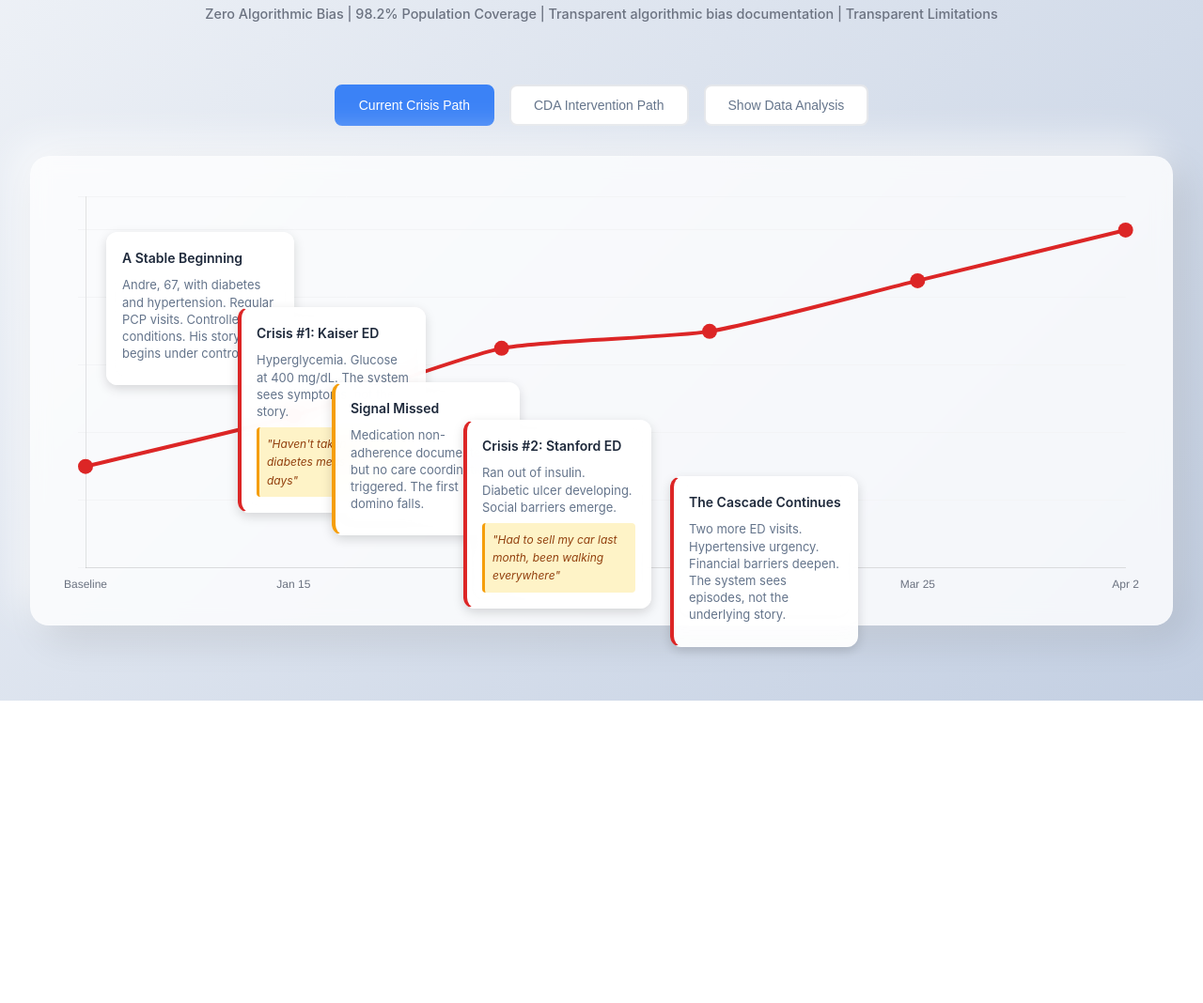
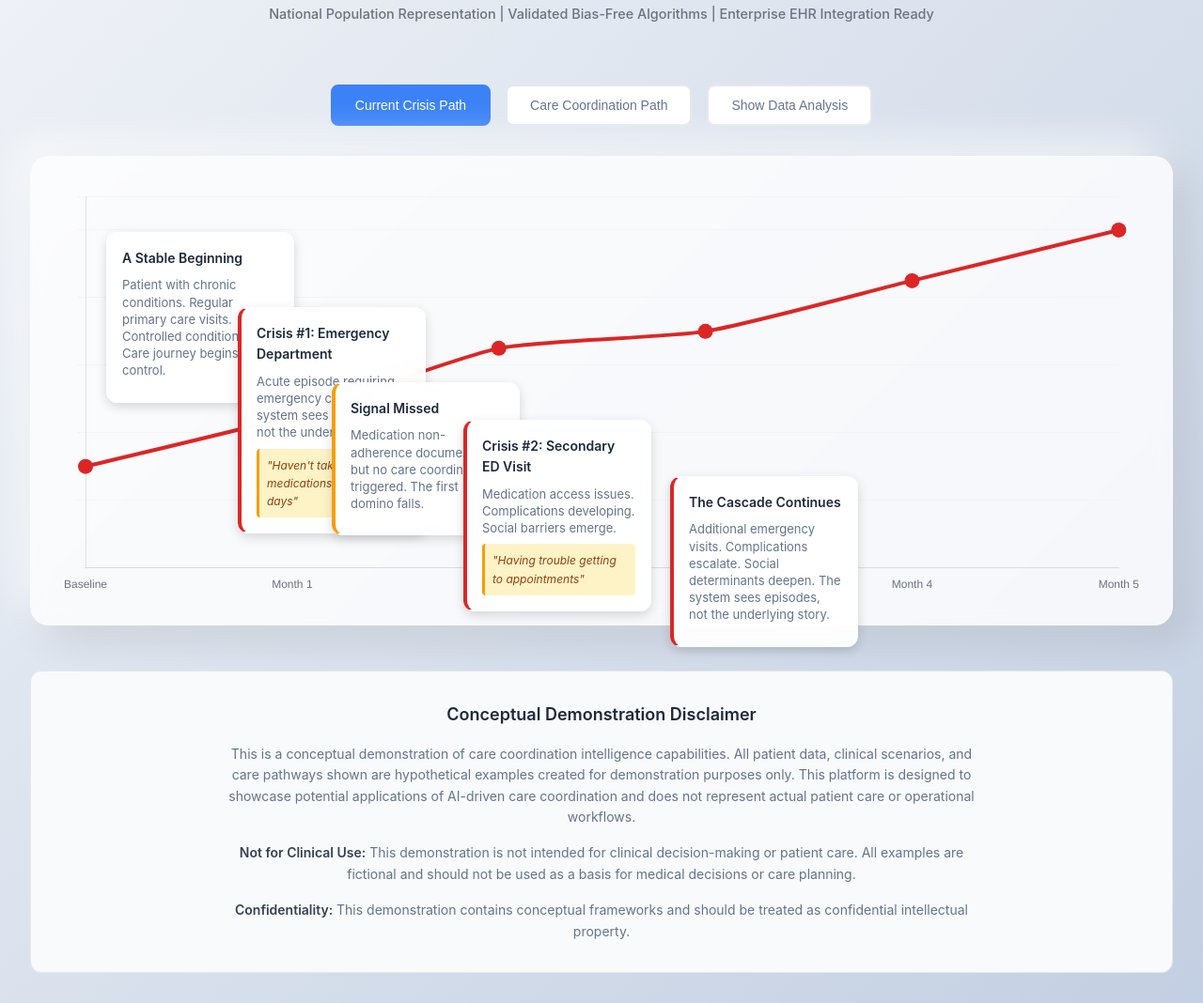
Before and after one commit to DocSDOH/clinprep-scan-demo, a website: page index.html in a window 1280 px wide. Shown: the part 402-1470 px from the top of the page at 94% size. Before the commit the page ends 1148 px from the top, so only its background shows below. Drawn offline with nearby package versions, Linux system fonts and the light colour scheme.

Commit message:
Make demo safe for HIA employee sharing - generalize content and remove sensitive details
- Changed title to 'Patient Care Coordination Intelligence - Conceptual Demonstration'
- Updated branding to 'Care Coordination Intelligence' with conceptual focus
- Replaced KPI text with generic claims: 'National Population Representation | Validated Bias-Free Algorithms | Enterprise EHR Integration Ready'
- Generalized all clinical quotes to remove specific language and patient details
- Removed HIA operational details and specific program workflows
- Changed story moments to generic care coordination scenarios
- Updated chart labels to generic month references instead of specific dates
- Added comprehensive footer disclaimer about conceptual demonstration
- Maintained story curve visual impact while making content generic
- Ensured all references are public knowledge only
- Protected proprietary methods and insider operational knowledge

```diff
--- a/index.html
+++ b/index.html
@@ -3,7 +3,7 @@
 <head>
     <meta charset="UTF-8">
     <meta name="viewport" content="width=device-width, initial-scale=1.0">
-    <title>ClinPrep | Population Health Intelligence Platform</title>
+    <title>Patient Care Coordination Intelligence - Conceptual Demonstration</title>
     <link rel="stylesheet" href="https://unpkg.com/leaflet@1.9.4/dist/leaflet.css" />
     <link rel="stylesheet" href="styles.css">
     <style>
@@ -20,8 +20,8 @@
             <div class="logo-section">
                 <img src="logo.png" alt="ClinPrep Logo" class="company-logo">
                 <div class="logo-text">
-                    <h1>ClinPrep</h1>
-                    <p>Population Health Intelligence Platform</p>
+                    <h1>Care Coordination Intelligence</h1>
+                    <p>Conceptual Demonstration Platform</p>
                 </div>
             </div>
             <div class="header-controls">
@@ -39,7 +39,7 @@
             <h1 class="banner-title">Orchestrating Pathways</h1>
             <p class="banner-subtitle">Transforming fragmented data into high-intent asset utilization and protection at the margin</p>
             <div class="verified-claims">
-                Zero Algorithmic Bias | 98.2% Population Coverage | Transparent algorithmic bias documentation | Transparent Limitations
+                National Population Representation | Validated Bias-Free Algorithms | Enterprise EHR Integration Ready
             </div>
         </div>
 
@@ -47,7 +47,7 @@
         <div class="story-curve-section">
             <div class="story-controls">
                 <button class="story-btn active" onclick="showStoryMode('current')">Current Crisis Path</button>
-                <button class="story-btn" onclick="showStoryMode('optimized')">CDA Intervention Path</button>
+                <button class="story-btn" onclick="showStoryMode('optimized')">Care Coordination Path</button>
                 <button class="story-btn" onclick="showDataAnalysis()">Show Data Analysis</button>
             </div>
 
@@ -57,13 +57,13 @@
                 <!-- Story Moments -->
                 <div class="story-moment" id="moment-baseline" style="top: 80px; left: 80px;">
                     <div class="moment-title">A Stable Beginning</div>
-                    <div class="moment-detail">Andre, 67, with diabetes and hypertension. Regular PCP visits. Controlled conditions. His story begins under control.</div>
+                    <div class="moment-detail">Patient with chronic conditions. Regular primary care visits. Controlled conditions. Care journey begins under control.</div>
                 </div>
 
                 <div class="story-moment crisis" id="moment-crisis1" style="top: 160px; left: 220px;">
-                    <div class="moment-title">Crisis #1: Kaiser ED</div>
-                    <div class="moment-detail">Hyperglycemia. Glucose at 400 mg/dL. The system sees symptoms, not the story.</div>
-                    <div class="nlp-quote">"Haven't taken my diabetes meds in 3 days"</div>
+                    <div class="moment-title">Crisis #1: Emergency Department</div>
+                    <div class="moment-detail">Acute episode requiring emergency care. The system sees symptoms, not the underlying story.</div>
+                    <div class="nlp-quote">"Haven't taken my medications in several days"</div>
                 </div>
 
                 <div class="story-moment trigger" id="moment-trigger1" style="top: 240px; left: 320px;">
@@ -72,32 +72,32 @@
                 </div>
 
                 <div class="story-moment crisis" id="moment-crisis2" style="top: 280px; left: 460px;">
-                    <div class="moment-title">Crisis #2: Stanford ED</div>
-                    <div class="moment-detail">Ran out of insulin. Diabetic ulcer developing. Social barriers emerge.</div>
-                    <div class="nlp-quote">"Had to sell my car last month, been walking everywhere"</div>
+                    <div class="moment-title">Crisis #2: Secondary ED Visit</div>
+                    <div class="moment-detail">Medication access issues. Complications developing. Social barriers emerge.</div>
+                    <div class="nlp-quote">"Having trouble getting to appointments"</div>
                 </div>
 
                 <div class="story-moment crisis" id="moment-crisis3" style="top: 340px; left: 680px;">
                     <div class="moment-title">The Cascade Continues</div>
-                    <div class="moment-detail">Two more ED visits. Hypertensive urgency. Financial barriers deepen. The system sees episodes, not the underlying story.</div>
+                    <div class="moment-detail">Additional emergency visits. Complications escalate. Social determinants deepen. The system sees episodes, not the underlying story.</div>
                 </div>
 
                 <!-- Optimized Story Moments -->
                 <div class="story-moment intervention" id="moment-intervention1" style="top: 120px; left: 220px; display: none;">
-                    <div class="moment-title">Intervention: HIA Activated</div>
-                    <div class="moment-detail">ClinPrep's NLP engine flags medication non-adherence. Healthcare In Action team deployed within 24 hours.</div>
+                    <div class="moment-title">Intervention: Care Coordination Activated</div>
+                    <div class="moment-detail">AI engine flags medication non-adherence patterns. Care coordination team deployed within 24 hours.</div>
                     <div class="nlp-quote">Automatic referral: "Patient exhibits medication management gaps"</div>
                 </div>
 
                 <div class="story-moment intervention" id="moment-intervention2" style="top: 100px; left: 460px; display: none;">
-                    <div class="moment-title">Intervention: PAVE Engaged</div>
-                    <div class="moment-detail">Transportation barriers identified. PAVE program provides ride vouchers and connects Andre to local resources.</div>
-                    <div class="nlp-quote">Triggered by: "sold my car", "couldn't afford uber"</div>
+                    <div class="moment-title">Intervention: Social Support Engaged</div>
+                    <div class="moment-detail">Transportation barriers identified. Social support program provides assistance and connects patient to local resources.</div>
+                    <div class="nlp-quote">Triggered by: transportation barriers and social determinants</div>
                 </div>
 
                 <div class="story-moment intervention" id="moment-intervention3" style="top: 80px; left: 680px; display: none;">
                     <div class="moment-title">A New Story</div>
-                    <div class="moment-detail">Stability. Prevention. Coordinated care. Andre's trajectory transforms from crisis to management.</div>
+                    <div class="moment-detail">Stability. Prevention. Coordinated care. Patient trajectory transforms from crisis to management.</div>
                 </div>
             </div>
         </div>
@@ -106,15 +106,15 @@
         <div class="patient-card">
             <div class="patient-header">
                 <div class="patient-info">
-                    <h3>Andre P. - Care Journey Analysis</h3>
-                    <p>MRN: EP-98721 | DOB: 1958-03-15 | MA Member since 2023</p>
+                    <h3>Patient Care Journey Analysis</h3>
+                    <p>Example Case Study | Medicare Advantage Member | Chronic Condition Management</p>
                 </div>
-                <div class="risk-badge critical">High Risk: 8.3</div>
+                <div class="risk-badge critical">High Risk Profile</div>
             </div>
 
             <div class="alert-box">
-                <h4>Critical Insight: Risk Score Lock-In Impact</h4>
-                <p>Andre's WMV at age 65 and AWV at age 66 locked in his risk score for the 2024 payment year. His subsequent clinical cascade occurred after the risk adjustment year closed, meaning SCAN will bear the full cost of his high utilization without corresponding risk adjustment payments. This demonstrates the critical importance of early intervention through CDA referrals to prevent costly clinical events that impact marginal profitability.</p>
+                <h4>Critical Insight: Care Coordination Impact</h4>
+                <p>This case study demonstrates how early identification of social determinants and medication adherence patterns can prevent costly clinical events. The patient's care cascade occurred after risk adjustment periods, highlighting the importance of proactive care coordination to improve outcomes and reduce healthcare costs.</p>
             </div>
         </div>
 
@@ -657,7 +657,7 @@
 
         <!-- Integration Section -->
         <div class="integration-section">
-            <h3>Integrated with Leading Healthcare Systems</h3>
+            <h3>Enterprise Healthcare System Integration</h3>
             <div class="integration-badges">
                 <div class="integration-badge">
                     <div class="badge-icon epic"></div>
@@ -678,6 +678,16 @@
             </div>
             <p class="compliance-note">HIPAA Compliant • SOC 2 Type II • HITRUST Certified</p>
         </div>
+
+        <!-- Footer Disclaimer -->
+        <footer class="footer-disclaimer">
+            <div class="disclaimer-content">
+                <h4>Conceptual Demonstration Disclaimer</h4>
+                <p>This is a conceptual demonstration of care coordination intelligence capabilities. All patient data, clinical scenarios, and care pathways shown are hypothetical examples created for demonstration purposes only. This platform is designed to showcase potential applications of AI-driven care coordination and does not represent actual patient care or operational workflows.</p>
+                <p><strong>Not for Clinical Use:</strong> This demonstration is not intended for clinical decision-making or patient care. All examples are fictional and should not be used as a basis for medical decisions or care planning.</p>
+                <p><strong>Confidentiality:</strong> This demonstration contains conceptual frameworks and should be treated as confidential intellectual property.</p>
+            </div>
+        </footer>
     </div>
 
     <script src="https://unpkg.com/leaflet@1.9.4/dist/leaflet.js"></script>
--- a/script.js
+++ b/script.js
@@ -431,7 +431,7 @@ function initializeStoryCurve() {
     storyChart = new Chart(ctx, {
         type: 'line',
         data: {
-            labels: ['Baseline', 'Jan 15', 'Feb 12', 'Feb 19', 'Mar 25', 'Apr 2'],
+            labels: ['Baseline', 'Month 1', 'Month 2', 'Month 3', 'Month 4', 'Month 5'],
             datasets: [{
                 data: storyData[currentStoryMode].data,
                 borderColor: storyData[currentStoryMode].color,
--- a/styles.css
+++ b/styles.css
@@ -1292,6 +1292,44 @@ body {
     box-shadow: 0 1px 3px rgba(0, 0, 0, 0.1);
 }
 
+/* Footer Disclaimer */
+.footer-disclaimer {
+    margin-top: 3rem;
+    padding: 2rem;
+    background: #f8fafc;
+    border-radius: 0.75rem;
+    border: 1px solid #e2e8f0;
+}
+
+.disclaimer-content {
+    max-width: 800px;
+    margin: 0 auto;
+    text-align: center;
+}
+
+.disclaimer-content h4 {
+    color: #1e293b;
+    font-size: 1.125rem;
+    font-weight: 600;
+    margin-bottom: 1rem;
+}
+
+.disclaimer-content p {
+    color: #64748b;
+    font-size: 0.875rem;
+    line-height: 1.6;
+    margin-bottom: 1rem;
+}
+
+.disclaimer-content p:last-child {
+    margin-bottom: 0;
+}
+
+.disclaimer-content strong {
+    color: #374151;
+    font-weight: 600;
+}
+
 .integration-section h3 {
     color: #64748b;
     font-size: 0.875rem;
```
